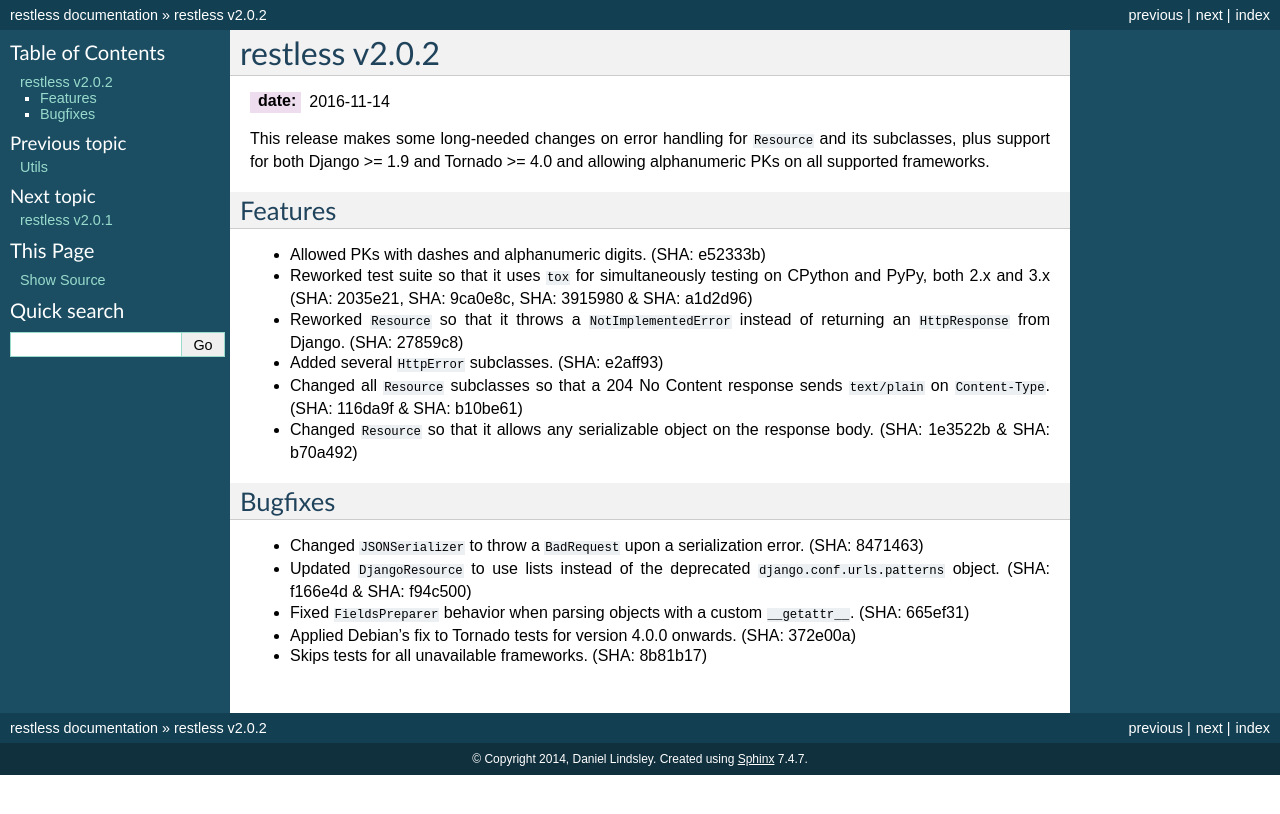
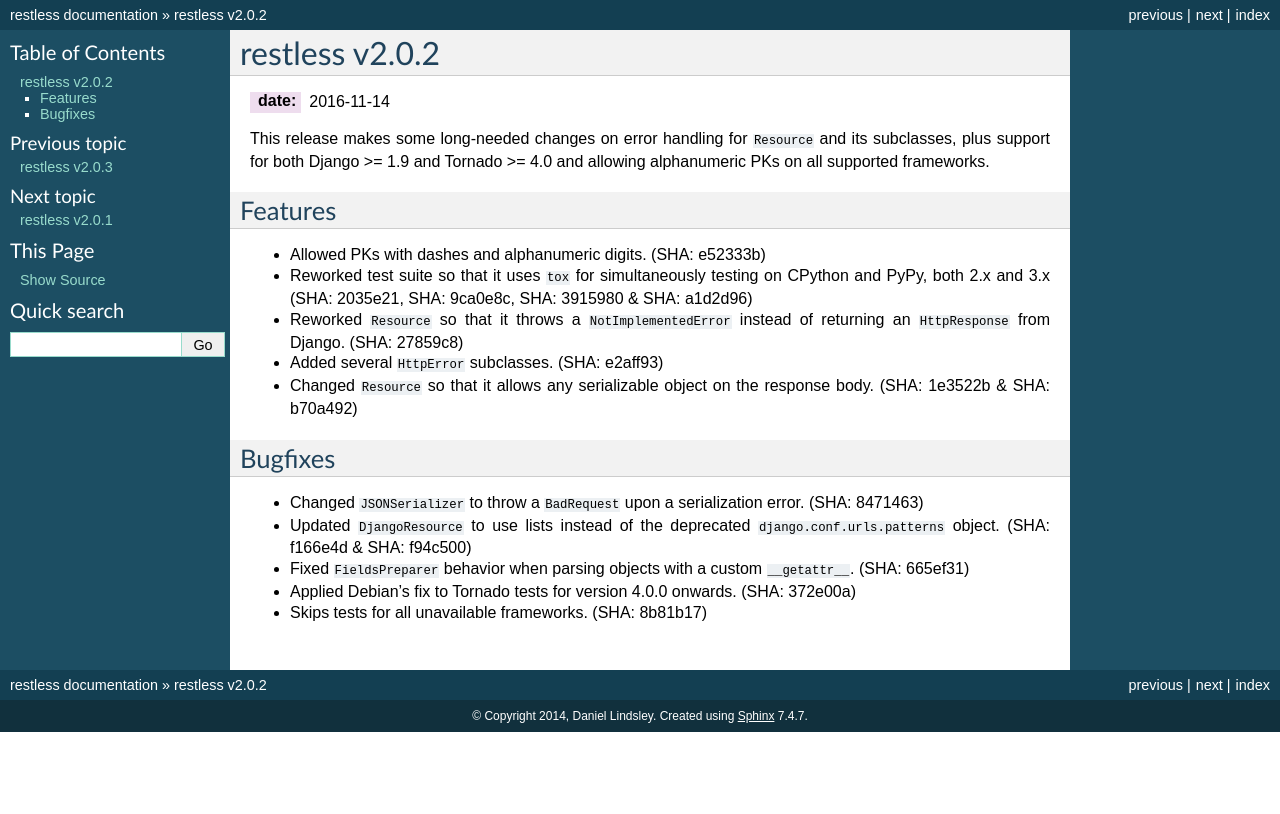
Before and after one commit to toastdriven/restless, a Sphinx documentation site: the page built from docs/releasenotes/v2.0.2.rst, in a window 1280 px wide. Shown: the top 814 px of the page. Built offline with Sphinx 7.4.7, drawn with Linux system fonts in a browser that asks for light colours; the version number could not be read and is left out.

```diff
--- a/docs/index.rst
+++ b/docs/index.rst
@@ -76,6 +76,7 @@ Release Notes
 .. toctree::
    :maxdepth: 1
 
+   releasenotes/v2.0.3
    releasenotes/v2.0.2
    releasenotes/v2.0.1
    releasenotes/v2.0.0
--- a/docs/releasenotes/v2.0.2.rst
+++ b/docs/releasenotes/v2.0.2.rst
@@ -18,8 +18,6 @@ Features
 * Reworked ``Resource`` so that it throws a ``NotImplementedError`` instead of
   returning an ``HttpResponse`` from Django. (SHA: 27859c8)
 * Added several ``HttpError`` subclasses. (SHA: e2aff93)
-* Changed all ``Resource`` subclasses so that a 204 No Content response sends
-  ``text/plain`` on ``Content-Type``. (SHA: 116da9f & SHA: b10be61)
 * Changed ``Resource`` so that it allows any serializable object on the response
   body. (SHA: 1e3522b & SHA: b70a492)
 
```
Also changed, not shown: docs/releasenotes/v2.0.3.rst (added, +14 -0 lines), 1 other file.
